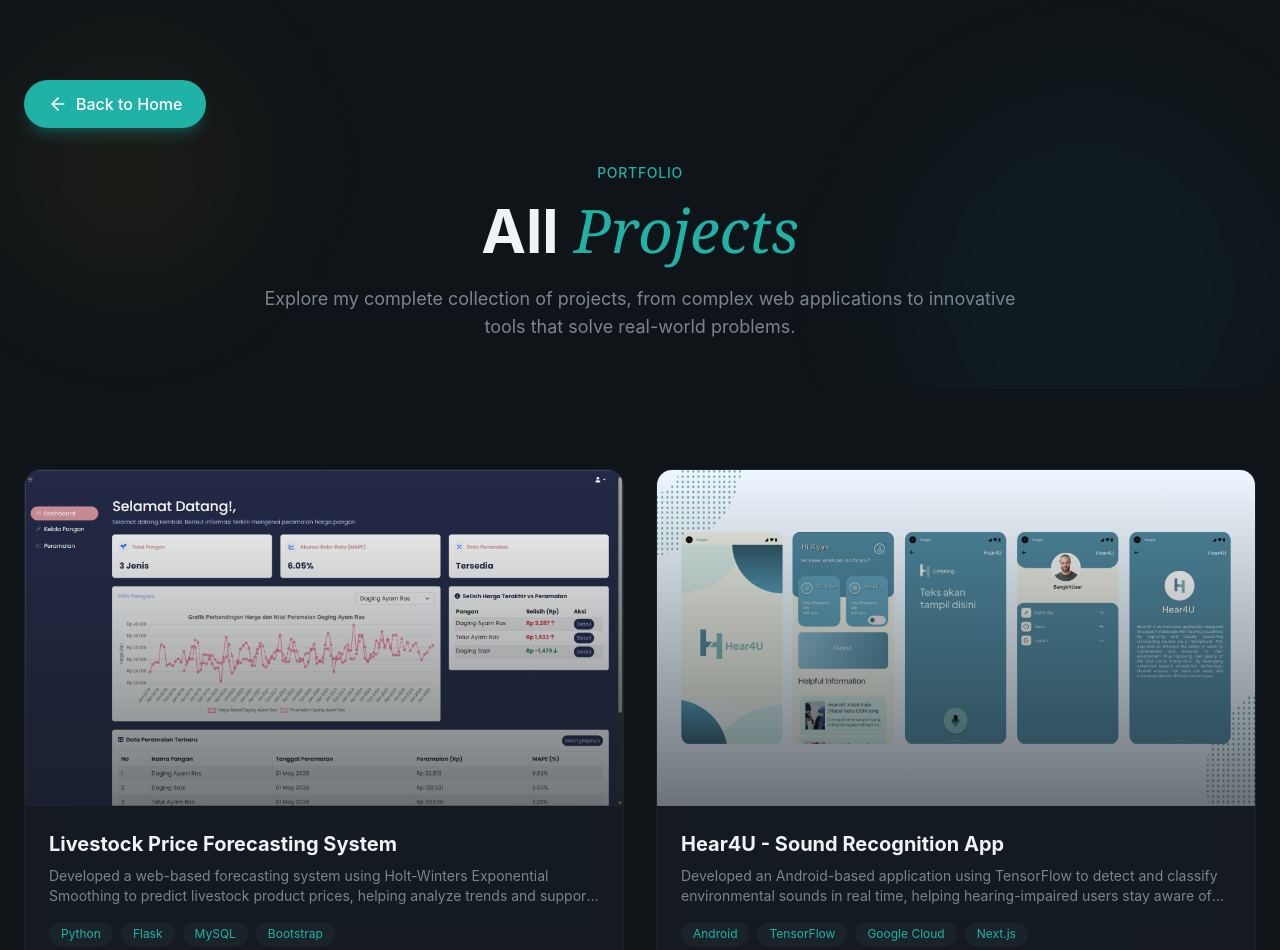
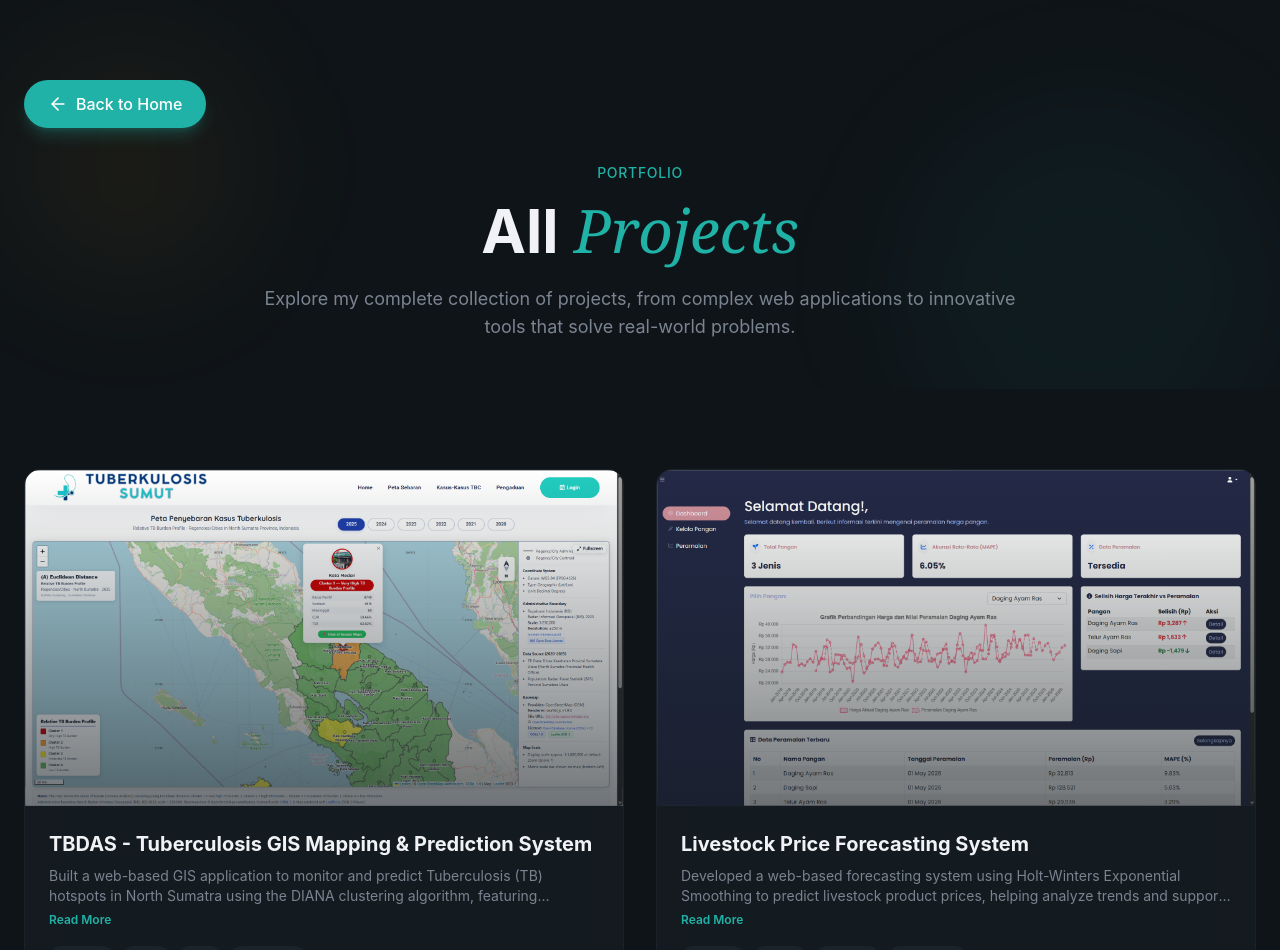
Before and after one commit to abdikhai/portfolio, a React (Vite) app: page /projects in a window 1280 px wide. Shown: the top 950 px of the page. Built offline with nearby package versions, Linux system fonts and the light colour scheme.

Commit message:
update all project

```diff
--- a/src/data/projects.js
+++ b/src/data/projects.js
@@ -1,4 +1,13 @@
 export const projects = [
+  {
+    title: "TBDAS - Tuberculosis GIS Mapping & Prediction System",
+    description:
+      "Built a web-based GIS application to monitor and predict Tuberculosis (TB) hotspots in North Sumatra using the DIANA clustering algorithm, featuring automated CSV dataset ingestion, year-over-year health analytics, and interactive spatial visualizations to optimize healthcare resource allocation.",
+    image: "/projects/project_tbc-sumut.png",
+    tags: ["Laravel", "PHP", "GIS", "Leaflet.js"],
+    link: "#",
+    github: "#",
+  },
   {
     title: "Livestock Price Forecasting System",
     description:
--- a/src/sections/AllProjects.jsx
+++ b/src/sections/AllProjects.jsx
@@ -4,10 +4,11 @@
 import { AnimatedBorderButton } from "@/components/AnimatedBorderButton";
 import { projects } from "@/data/projects";
 import { Footer } from "@/layout/Footer";
-import { useEffect } from "react";
+import { useEffect, useState } from "react";
 
 export const AllProjects = () => {
   const navigate = useNavigate();
+  const [expandedProjects, setExpandedProjects] = useState({});
 
   useEffect(() => {
     // Scroll to top when component mounts
@@ -16,6 +17,13 @@
 
   const handleGetInTouch = () => {
     navigate("/", { state: { scrollTo: "contact" } });
+  };
+
+  const toggleExpand = (title) => {
+    setExpandedProjects((prev) => ({
+      ...prev,
+      [title]: !prev[title],
+    }));
   };
 
   return (
@@ -111,9 +119,25 @@
                   <h3 className="text-xl font-bold mb-2 text-foreground">
                     {project.title}
                   </h3>
-                  <p className="text-muted-foreground text-sm mb-4 line-clamp-2">
-                    {project.description}
-                  </p>
+                  <div className="mb-4">
+                    <p
+                      onClick={() => toggleExpand(project.title)}
+                      className={`text-muted-foreground text-sm cursor-pointer hover:text-foreground/90 transition-colors select-none ${
+                        expandedProjects[project.title] ? "" : "line-clamp-2"
+                      }`}
+                      title="Click to expand/collapse"
+                    >
+                      {project.description}
+                    </p>
+                    <button
+                      onClick={() => toggleExpand(project.title)}
+                      className="text-xs font-semibold text-primary hover:text-primary/80 transition-colors mt-1 cursor-pointer focus:outline-none"
+                    >
+                      {expandedProjects[project.title]
+                        ? "Show Less"
+                        : "Read More"}
+                    </button>
+                  </div>
 
                   {/* Tags */}
                   <div className="flex flex-wrap gap-2">
```
Also changed, not shown: public/projects/project_tbc-sumut.png (added).
